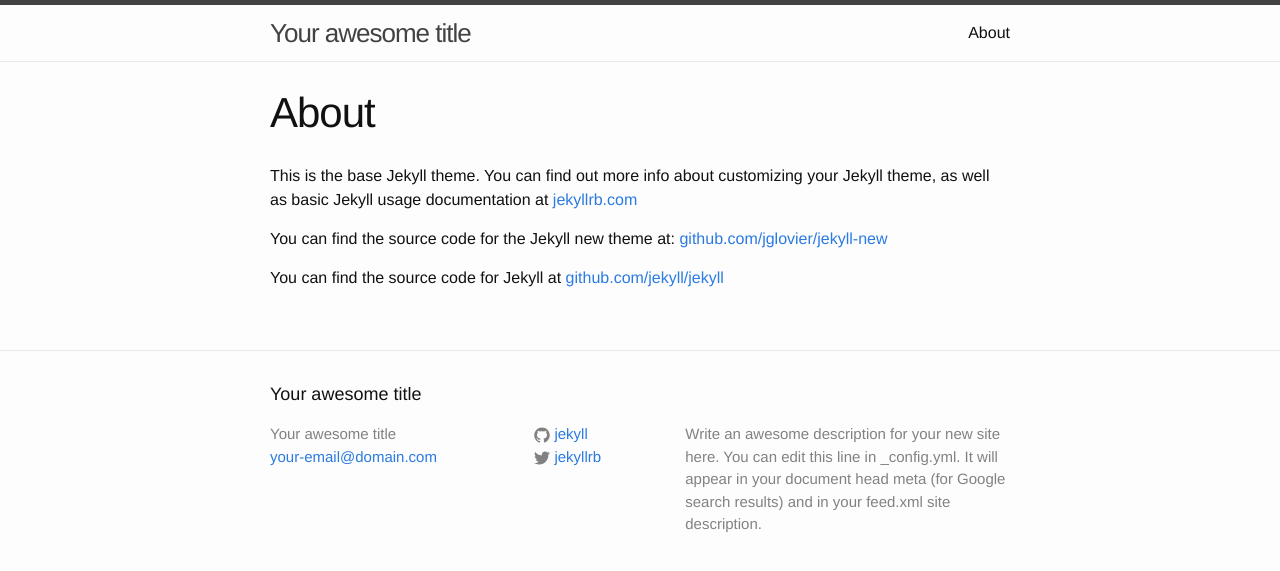
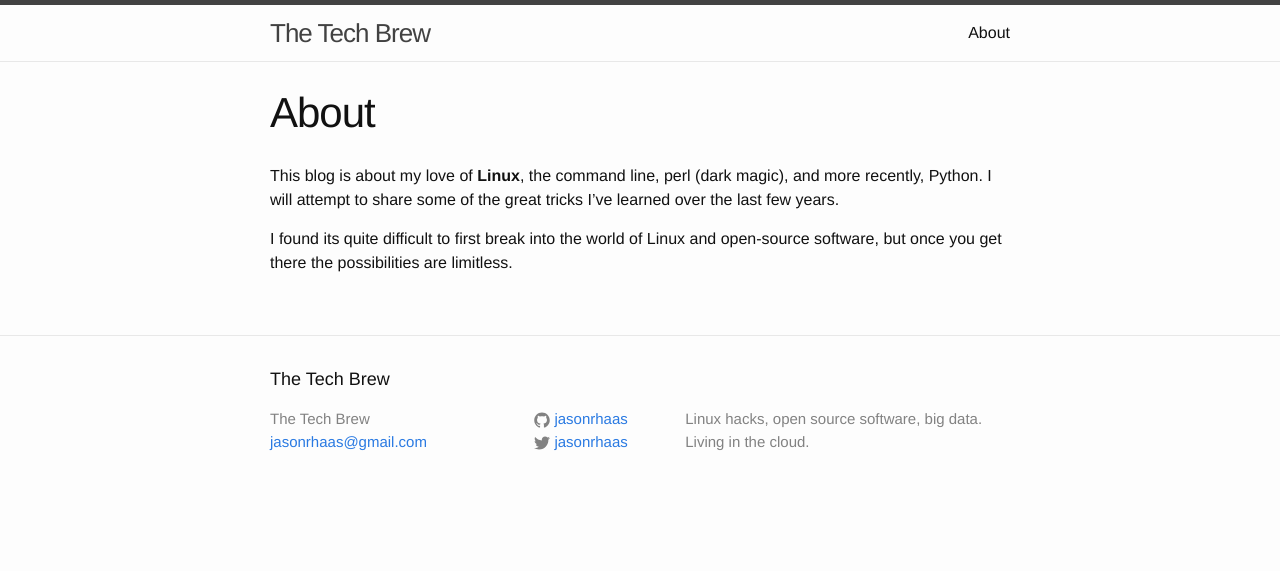
Before and after one commit to jasonrhaas/jek-blog, a Jekyll site: the page built from about.md, in a window 1280 px wide. Shown: the top 571 px of the page. Built offline with Jekyll 4.4.1, drawn with Linux system fonts in a browser that asks for light colours.

Commit message:
updated config, about, added posts

```diff
--- a/_config.yml
+++ b/_config.yml
@@ -1,14 +1,12 @@
 # Site settings
-title: Your awesome title
-email: your-email@domain.com
+title: The Tech Brew
+email: jasonrhaas@gmail.com
 description: > # this means to ignore newlines until "baseurl:"
-  Write an awesome description for your new site here. You can edit this
-  line in _config.yml. It will appear in your document head meta (for
-  Google search results) and in your feed.xml site description.
+  Linux hacks, open source software, big data.  Living in the cloud.
 baseurl: "" # the subpath of your site, e.g. /blog/
-url: "http://yourdomain.com" # the base hostname & protocol for your site
-twitter_username: jekyllrb
-github_username:  jekyll
+url: "http://jasonrhaas.com" # the base hostname & protocol for your site
+twitter_username: jasonrhaas
+github_username:  jasonrhaas
 
 # Build settings
 markdown: kramdown
--- a/about.md
+++ b/about.md
@@ -4,8 +4,6 @@
 permalink: /about/
 ---
 
-This is the base Jekyll theme. You can find out more info about customizing your Jekyll theme, as well as basic Jekyll usage documentation at [jekyllrb.com](http://jekyllrb.com/)
+This blog is about my love of **Linux**, the command line, perl (dark magic), and more recently, Python.  I will attempt to share some of the great tricks I've learned over the last few years.
 
-You can find the source code for the Jekyll new theme at: [github.com/jglovier/jekyll-new](https://github.com/jglovier/jekyll-new)
-
-You can find the source code for Jekyll at [github.com/jekyll/jekyll](https://github.com/jekyll/jekyll)
+I found its quite difficult to first break into the world of Linux and open-source software, but once you get there the possibilities are limitless.
```
Also changed, not shown: _posts/2015-03-08-blogger.md (added, +10 -0 lines), _posts/2015-03-09-hosting.md (added, +6 -0 lines).
